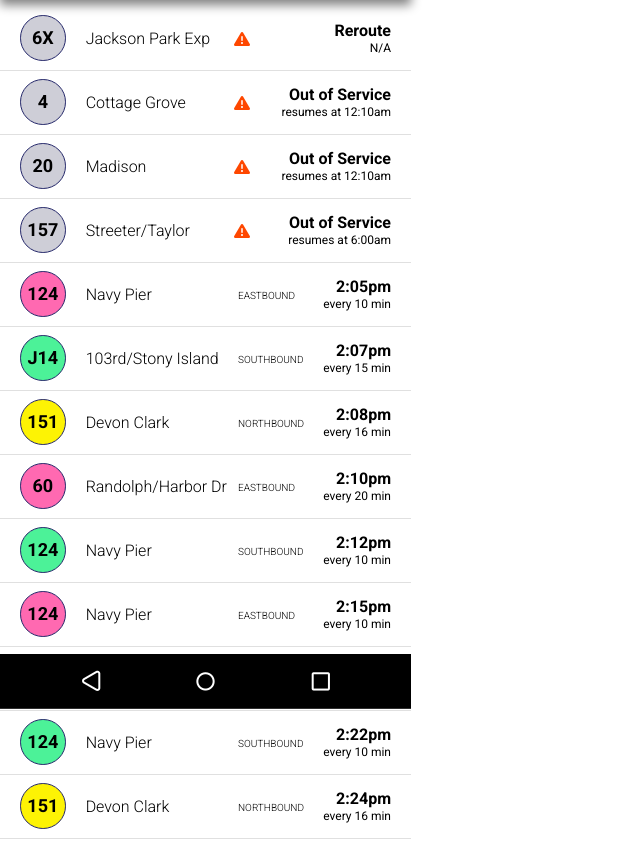
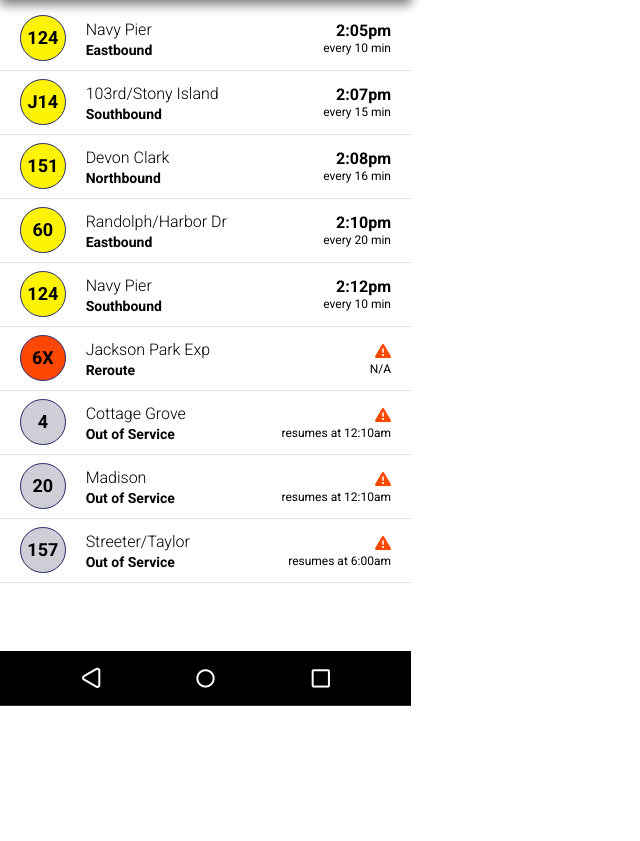
Before and after one commit to HollandGraham/front-end-challenge, a plain HTML site: page index.html in a window 1280 px wide. Shown: the part 91-932 px from the top of the page, without its empty margins (0-640 px from the left). After the commit the page ends 800 px from the top, so only its background shows below. Drawn offline with Linux system fonts and the light colour scheme.

Commit message:
redesign 3

```diff
--- a/css/style.css
+++ b/css/style.css
@@ -82,20 +82,16 @@ h1{
   padding-bottom: 13px;
 }
 
+.active{
+  background-color: #FDF304;
+}
+
 .inactive{
   background-color: #CECED7;
 }
 
-.eastbound{
-  background-color: #FF69B1;
-}
-
-.southbound{
-  background-color: #4CF298;
-}
-
-.northbound{
-  background-color: #FDF304;
+.reroute{
+  background-color: #FE4700;
 }
 
 .destination{
@@ -103,6 +99,8 @@ h1{
   padding-left: 16px;
   font-weight: 300;
   font-size: 16px;
+  vertical-align: middle;
+  line-height: 20px;
 }
 
 .alert{
@@ -116,14 +114,9 @@ h1{
   color: #FE4700;
 }
 
-.direction{
-  display: inline-block;
-  font-weight: 300;
-  font-size: 10px;
-  text-transform: uppercase;
-  position: absolute;
-  left: 210px;
-  padding: 28px;
+.details{
+  font-weight: 700;
+  font-size: 14px;
 }
 
 .time{
@@ -145,6 +138,5 @@ footer {
   position: fixed;
   bottom: 0;
   left: 0;
-  height: 54.8px;
   overflow-y: hidden;
 }
--- a/index.html
+++ b/index.html
@@ -22,124 +22,90 @@
 
     <section class="buslist">
 
-      <ul class="row">
-        <li class="number inactive">6X</li>
-        <li class="destination">Jackson Park Exp</li>
-        <li class="alert"><i class="fas fa-exclamation-triangle"></i></li>
-        <li class="time">Reroute<br>
-          <span class="frequency">N/A</span>
-        </li>
-      </ul>
-
         <ul class="row">
-          <li class="number inactive">4</li>
-          <li class="destination">Cottage Grove</li>
-          <li class="alert"><i class="fas fa-exclamation-triangle"></i></li>
-          <li class="time">Out of Service<br>
-            <span class="frequency">resumes at 12:10am</span>
+          <li class="number active">124</li>
+          <li class="destination">Navy Pier<br>
+              <span class="details">Eastbound</span>
           </li>
-        </ul>
-
-
-        <ul class="row">
-          <li class="number inactive">20</li>
-          <li class="destination">Madison</li>
-          <li class="alert"><i class="fas fa-exclamation-triangle"></i></li>
-          <li class="time">Out of Service<br>
-            <span class="frequency">resumes at 12:10am</span>
-          </li>
-        </ul>
-
-
-        <ul class="row">
-          <li class="number inactive">157</li>
-          <li class="destination">Streeter/Taylor</li>
-          <li class="alert"><i class="fas fa-exclamation-triangle"></i></li>
-          <li class="time">Out of Service<br>
-            <span class="frequency">resumes at 6:00am</span>
-          </li>
-        </ul>
-
-        <ul class="row">
-          <li class="number eastbound">124</li>
-          <li class="destination">Navy Pier</li>
-          <li class="direction">eastbound</li>
           <li class="time">2:05pm<br>
             <span class="frequency">every 10 min</span>
           </li>
         </ul>
 
         <ul class="row">
-          <li class="number southbound">J14</li>
-          <li class="destination">103rd/Stony Island</li>
-          <li class="direction">southbound</li>
+          <li class="number active">J14</li>
+          <li class="destination">103rd/Stony Island<br>
+              <span class="details">Southbound</span>
+            </li>
           <li class="time">2:07pm<br>
             <span class="frequency">every 15 min</span>
           </li>
         </ul>
 
         <ul class="row">
-          <li class="number northbound">151</li>
-          <li class="destination">Devon Clark</li>
-          <li class="direction">northbound</li>
+          <li class="number active">151</li>
+          <li class="destination">Devon Clark<br>
+              <span class="details">Northbound</span></li>
           <li class="time">2:08pm<br>
             <span class="frequency">every 16 min</span>
           </li>
         </ul>
 
         <ul class="row">
-          <li class="number eastbound">60</li>
-          <li class="destination">Randolph/Harbor Dr</li>
-          <li class="direction">eastbound</li>
+          <li class="number active">60</li>
+          <li class="destination">Randolph/Harbor Dr<br>
+              <span class="details">Eastbound</span></li>
           <li class="time">2:10pm<br>
             <span class="frequency">every 20 min</span>
           </li>
         </ul>
 
         <ul class="row">
-          <li class="number southbound">124</li>
-          <li class="destination">Navy Pier</li>
-          <li class="direction">southbound</li>
+          <li class="number active">124</li>
+          <li class="destination">Navy Pier<br>
+              <span class="details">Southbound</span></li>
           <li class="time">2:12pm<br>
             <span class="frequency">every 10 min</span>
           </li>
         </ul>
 
         <ul class="row">
-          <li class="number eastbound">124</li>
-          <li class="destination">Navy Pier</li>
-          <li class="direction">eastbound</li>
-          <li class="time">2:15pm<br>
-            <span class="frequency">every 10 min</span>
+          <li class="number reroute">6X</li>
+          <li class="destination">Jackson Park Exp<br>
+              <span class="details">Reroute</span></li>
+          <li class="time"><i class="fas fa-exclamation-triangle"></i><br>
+            <span class="frequency">N/A</span>
           </li>
         </ul>
 
-        <ul class="row">
-          <li class="number southbound">J14</li>
-          <li class="destination">103rd/Stony Island</li>
-          <li class="direction">southbound</li>
-          <li class="time">2:22pm<br>
-            <span class="frequency">every 15 min</span>
-          </li>
-        </ul>
+          <ul class="row">
+            <li class="number inactive">4</li>
+            <li class="destination">Cottage Grove<br>
+                <span class="details">Out of Service</span></li>
+            <li class="time"><i class="fas fa-exclamation-triangle"></i><br>
+              <span class="frequency">resumes at 12:10am</span>
+            </li>
+          </ul>
 
-        <ul class="row">
-          <li class="number southbound">124</li>
-          <li class="destination">Navy Pier</li>
-          <li class="direction">southbound</li>
-          <li class="time">2:22pm<br>
-            <span class="frequency">every 10 min</span>
-          </li>
-        </ul>
+          <ul class="row">
+            <li class="number inactive">20</li>
+            <li class="destination">Madison<br>
+                <span class="details">Out of Service</span></li>
+            <li class="time"><i class="fas fa-exclamation-triangle"></i><br>
+              <span class="frequency">resumes at 12:10am</span>
+            </li>
+          </ul>
 
-        <ul class="row">
-          <li class="number northbound">151</li>
-          <li class="destination">Devon Clark</li>
-          <li class="direction">northbound</li>
-          <li class="time">2:24pm<br>
-            <span class="frequency">every 16 min</span>
-          </li>
-        </ul>
+
+          <ul class="row">
+            <li class="number inactive">157</li>
+            <li class="destination">Streeter/Taylor<br>
+                <span class="details">Out of Service</span></li>
+            <li class="time"><i class="fas fa-exclamation-triangle"></i><br>
+              <span class="frequency">resumes at 6:00am</span>
+            </li>
+          </ul>
+
 
     </section>
     <footer>
```
